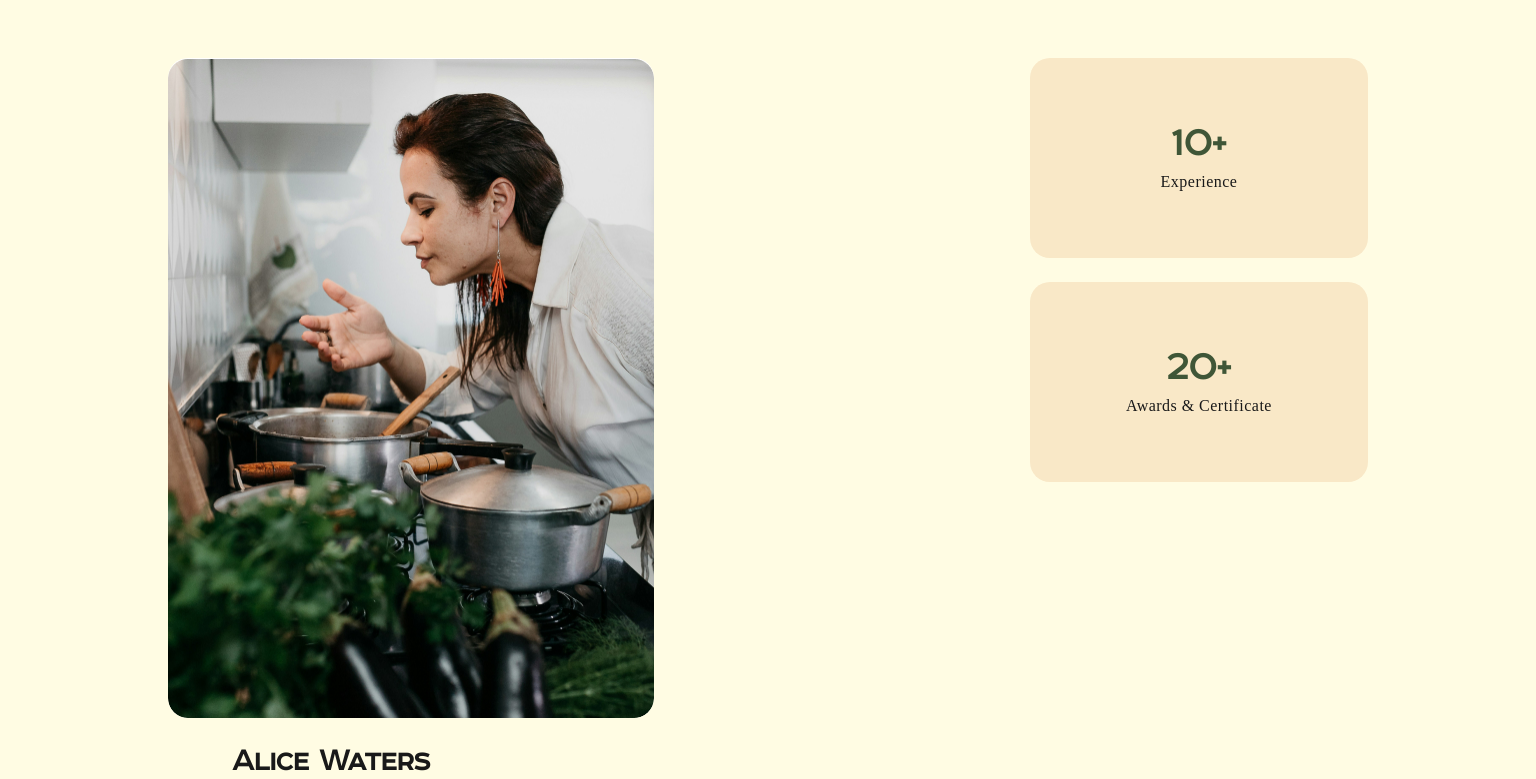
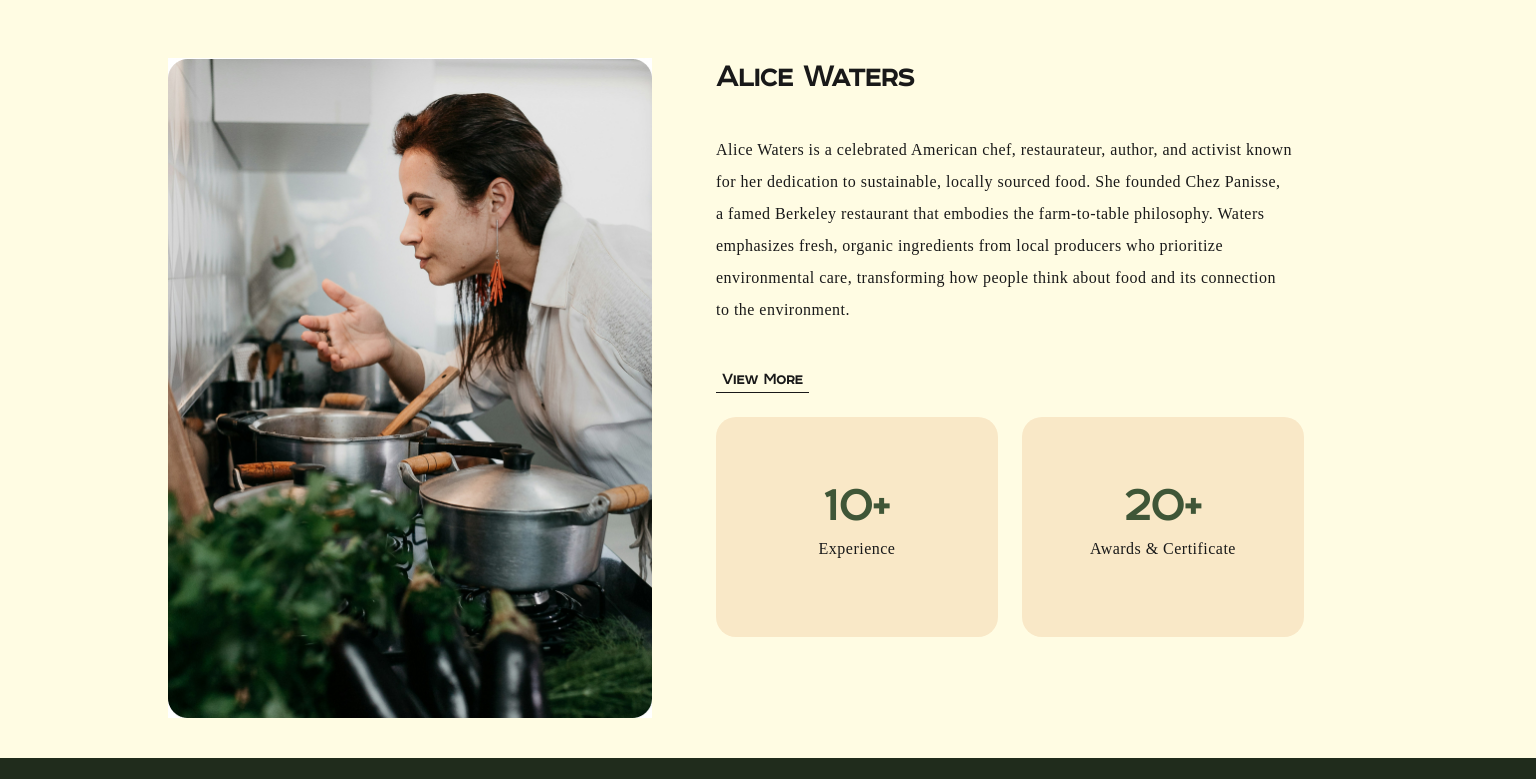
Before and after one commit to Pozniak17/alaska-petes-restaurant, a Next.js app: page / in a window 1536 px wide. Shown: the part 2165-2944 px from the top of the page. Built offline with nearby package versions, Linux system fonts and the light colour scheme.

Commit message:
update About section finished mobile/desktop adaptive
tablet in progress

```diff
--- a/src/app/components/About/About.module.css
+++ b/src/app/components/About/About.module.css
@@ -15,15 +15,13 @@
   letter-spacing: 1.08px;
 }
 
-.wrapper {
-  display: flex;
-  gap: 16px;
+.image_wrapper {
+  height: 386px;
+  border-radius: 20px;
 }
 
 .image {
-  width: 156px;
-  height: 192px;
-  border-radius: 20px;
+  height: 100%;
 }
 
 .block_wrapper {
@@ -31,14 +29,16 @@
 }
 
 .block {
-  width: 156px;
+  width: 100%;
   height: 88px;
   border-radius: 20px;
   background: #f9e8c7;
 }
 
-.block:first-child {
-  margin-bottom: 16px;
+@media (max-width: 743px) {
+  .block:first-child {
+    margin-bottom: 16px;
+  }
 }
 
 .block_title {
@@ -66,6 +66,7 @@
 
 .about_wrapper {
   margin-top: 24px;
+  margin-bottom: 24px;
 }
 
 .about_name {
@@ -119,9 +120,14 @@
     letter-spacing: 1.2px;
     margin-bottom: 48px;
   }
-  .image {
+  .image_wrapper {
     width: 338px;
-    height: 424px;
+    height: 440px;
+  }
+
+  .block_wrapper {
+    display: flex;
+    margin-top: 24px;
   }
   .block_title {
     color: var(--Element-Btn-Default, #3f5637);
@@ -133,28 +139,34 @@
     letter-spacing: 0.48px;
   }
   .block {
-    width: 338px;
+    width: 336px;
     height: 200px;
     padding-top: 60px;
     padding-bottom: 60px;
+    gap: 24px;
   }
   .block:first-child {
-    margin-bottom: 24px;
+    margin-right: 24px;
   }
 
-  .wrapper {
-    gap: 20px;
+  .test777 {
+    display: flex;
+  }
+
+  .first_wrapper {
+    /* display: flex; */
   }
   .about_text {
-    margin-top: 32px;
-    margin-bottom: 32px;
-    width: 568px;
-    height: 224px;
+    margin-top: 16px;
+    margin-bottom: 16px;
+    width: 338px;
+    height: 352px;
   }
 
   .about_wrapper {
-    padding-left: 64px;
-    padding-right: 64px;
+    margin-top: 0;
+    margin-bottom: 0;
+    margin-left: 20px;
   }
 }
 
@@ -170,10 +182,11 @@
     letter-spacing: 1.44px;
   }
 
-  .image {
+  .image_wrapper {
     width: 486px;
     height: 660px;
   }
+
   .about_name {
     font-size: 32px;
     line-height: 36px;
@@ -183,11 +196,53 @@
   .about_text {
     margin-top: 40px;
     margin-bottom: 40px;
+    width: 586px;
     height: 192px;
   }
 
-  .wrapper {
+  .block {
+    width: 282px;
+    height: 220px;
+    gap: 24px;
+  }
+
+  .block:first-child {
+    margin-bottom: 0;
+    margin-right: 24px;
+  }
+
+  .block_title {
+    font-size: 48px;
+    font-style: normal;
+    font-weight: 700;
+    line-height: 56px; /* 116.667% */
+    letter-spacing: 1.44px;
+  }
+
+  .about_wrapper {
+    margin-top: 0;
+    padding: 0;
+    margin-left: 0;
+  }
+
+  .image_wrapper {
+    width: 486px;
+    height: 660px;
+  }
+
+  .newTest {
     display: flex;
-    justify-content: space-between;
+    /* flex-direction: column-reverse;
+    justify-content: space-between; */
+  }
+
+  .second_wrapper {
+    padding-left: 64px;
+    padding-right: 64px;
+    /* display: flex;
+    flex-direction: column;
+    justify-content: space-between; */
+    /* padding-left: 64px;
+    padding-right: 64px; */
   }
 }
--- a/src/app/components/About/About.tsx
+++ b/src/app/components/About/About.tsx
@@ -7,10 +7,30 @@ export default function About() {
     <section className={styles.about}>
       <h2 className={styles.title}>Meet the Chief</h2>
       <div className={styles.wrapper}>
-        <div>
+        <div className={styles.first_wrapper}>
+          <div className={styles.test777}>
+            <div className={styles.image_wrapper}>
               <Image src={chef} alt="chef's photo" className={styles.image} />
             </div>
 
+            <div className={styles.second_wrapper}>
+              <div className={styles.about_wrapper}>
+                <h3 className={styles.about_name}>Alice Waters</h3>
+                <p className={styles.about_text}>
+                  Alice Waters is a celebrated American chef, restaurateur,
+                  author, and activist known for her dedication to sustainable,
+                  locally sourced food. She founded Chez Panisse, a famed
+                  Berkeley restaurant that embodies the farm-to-table
+                  philosophy. Waters emphasizes fresh, organic ingredients from
+                  local producers who prioritize environmental care,
+                  transforming how people think about food and its connection
+                  to the environment.
+                </p>
+
+                <button className={styles.about_button}>View More</button>
+              </div>
+
+              <div className={styles.test}>
                 <ul className={styles.block_wrapper}>
                   <li className={styles.block}>
                     <p className={styles.block_title}>10+</p>
@@ -23,19 +43,9 @@ export default function About() {
                   </li>
                 </ul>
               </div>
-      <div className={styles.about_wrapper}>
-        <h3 className={styles.about_name}>Alice Waters</h3>
-        <p className={styles.about_text}>
-          Alice Waters is a celebrated American chef, restaurateur, author, and
-          activist known for her dedication to sustainable, locally sourced
-          food. She founded Chez Panisse, a famed Berkeley restaurant that
-          embodies the farm-to-table philosophy. Waters emphasizes fresh,
-          organic ingredients from local producers who prioritize environmental
-          care, transforming how people think about food and its connection
-          to the environment.
-        </p>
-
-        <button className={styles.about_button}>View More</button>
+            </div>
+          </div>
+        </div>
       </div>
     </section>
   );
```
Lines whose indentation alone changed are shown as unchanged.
